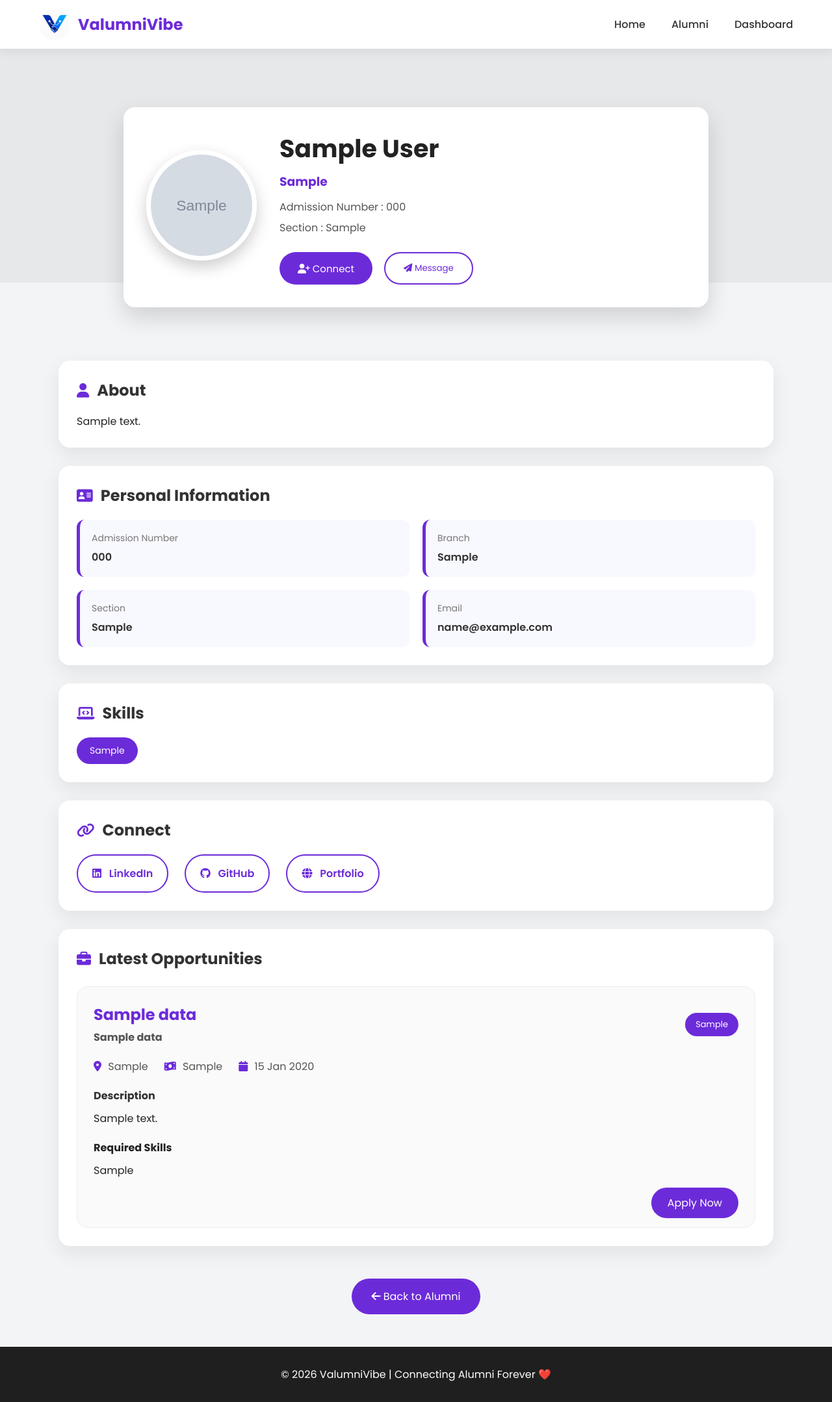
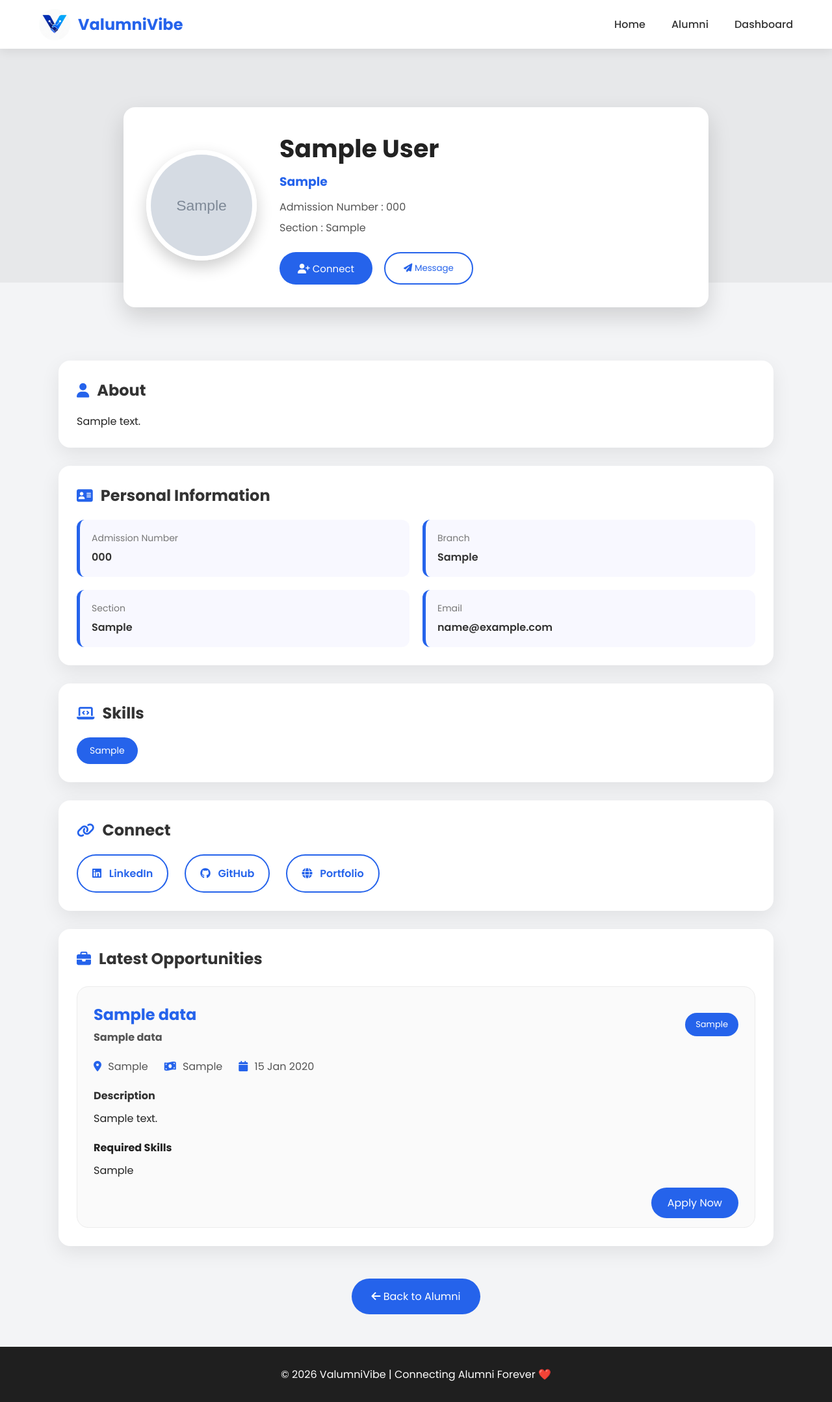
Before and after one commit to HarshadityaGollavilli/VConnect, a Flask app: page /viewprofile/1 in a window 1280 px wide. Shown: the whole page at 65% size. Run offline with Flask 3, Linux system fonts and the light colour scheme; the visitor is signed in with stand-in values (Sample User, id 1); tables that the repository leaves empty hold one stand-in row (values such as "Sample post"); grey boxes marked "Sample" are stand-in pictures.

Commit message:
Connect CSS

```diff
--- a/static/viewprofile.css
+++ b/static/viewprofile.css
@@ -75,7 +75,7 @@ a{
 
 .logo h2{
 
-    color:#6C2BD9;
+    color:#2563EB;
 
 }
 
@@ -101,7 +101,7 @@ a{
 
 .navbar ul li a:hover{
 
-    color:#6C2BD9;
+    color:#2563EB;
 
 }
 
@@ -127,7 +127,7 @@ a{
 
     height:230px;
 
-    background:linear-gradient(135deg,#6C2BD9,#8B5CF6);
+    background:linear-gradient(135deg,#2563EB,#8B5CF6);
 
 }
 
@@ -207,7 +207,7 @@ a{
 
 .profile-content h3{
 
-    color:#6C2BD9;
+    color:#2563EB;
 
     margin-bottom:12px;
 
@@ -233,7 +233,7 @@ a{
 
 .connect-btn{
 
-    background:#6C2BD9;
+    background:#2563EB;
 
     color:white;
 
@@ -253,7 +253,7 @@ a{
 
 .connect-btn:hover{
 
-    background:#5521b5;
+    background:#2563EB;
 
 }
 
@@ -261,9 +261,9 @@ a{
 
     background:white;
 
-    border:2px solid #6C2BD9;
+    border:2px solid #2563EB;
 
-    color:#6C2BD9;
+    color:#2563EB;
 
     padding:13px 28px;
 
@@ -277,7 +277,7 @@ a{
 
 .message-btn:hover{
 
-    background:#6C2BD9;
+    background:#2563EB;
 
     color:white;
 
@@ -323,7 +323,7 @@ a{
 
 .heading i{
 
-    color:#6C2BD9;
+    color:#2563EB;
 
     font-size:22px;
 
@@ -354,7 +354,7 @@ a{
 
     background:#f8f8ff;
 
-    border-left:5px solid #6C2BD9;
+    border-left:5px solid #2563EB;
 
     border-radius:12px;
 
@@ -412,7 +412,7 @@ a{
 
 .skill-chip{
 
-    background:#6C2BD9;
+    background:#2563EB;
 
     color:white;
 
@@ -428,7 +428,7 @@ a{
 
 .skill-chip:hover{
 
-    background:#5521b5;
+    background:#2563EB;
 
     transform:scale(1.05);
 
@@ -454,9 +454,9 @@ a{
 
     background:white;
 
-    border:2px solid #6C2BD9;
+    border:2px solid #2563EB;
 
-    color:#6C2BD9;
+    color:#2563EB;
 
     padding:15px 22px;
 
@@ -470,7 +470,7 @@ a{
 
 .social-links a:hover{
 
-    background:#6C2BD9;
+    background:#2563EB;
 
     color:white;
 
@@ -526,7 +526,7 @@ a{
 
 .job-header h3{
 
-    color:#6C2BD9;
+    color:#2563EB;
 
     font-size:24px;
 
@@ -542,7 +542,7 @@ a{
 
 .job-type{
 
-    background:#6C2BD9;
+    background:#2563EB;
 
     color:white;
 
@@ -574,7 +574,7 @@ a{
 
 .job-details i{
 
-    color:#6C2BD9;
+    color:#2563EB;
 
     margin-right:6px;
 
@@ -614,7 +614,7 @@ a{
 
 .apply-btn a{
 
-    background:#6C2BD9;
+    background:#2563EB;
 
     color:white;
 
@@ -628,7 +628,7 @@ a{
 
 .apply-btn a:hover{
 
-    background:#5521b5;
+    background:#2563EB;
 
 }
 
@@ -650,7 +650,7 @@ a{
 
     font-size:60px;
 
-    color:#6C2BD9;
+    color:#2563EB;
 
     margin-bottom:20px;
 
@@ -680,7 +680,7 @@ a{
 
     display:inline-block;
 
-    background:#6C2BD9;
+    background:#2563EB;
 
     color:white;
 
@@ -694,7 +694,7 @@ a{
 
 .back-btn:hover{
 
-    background:#5521b5;
+    background:#2563EB;
 
 }
 
```
